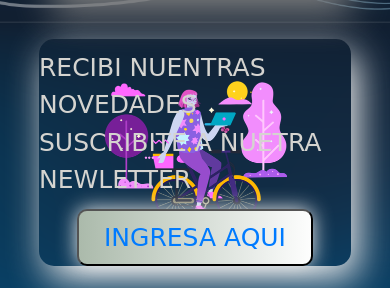
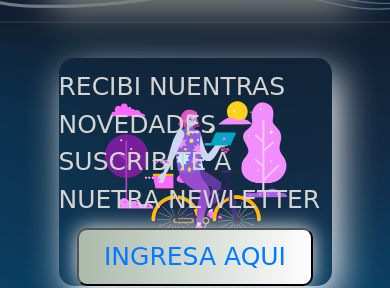
Before and after one commit to admaco87/ProyectoDesarrolloWebCoderHouse, a website: page contacto.html in a window 390 px wide. Shown: the part 822-1110 px from the top of the page. Drawn offline with nearby package versions, Linux system fonts and the light colour scheme; a web font is replaced by a local one.

Commit message:
cambioveinte

```diff
--- a/scss/_main.scss
+++ b/scss/_main.scss
@@ -73,7 +73,7 @@ body{
         .headerPrincipal__site-header.inicio{
             background-image: url(../img/img-principal-t.svg);
             height: 100vh;
-            max-height: 250px;
+            max-height: 480px;
             background-position:left center;
             margin: auto;
         }
--- a/scss/_navSecciones.scss
+++ b/scss/_navSecciones.scss
@@ -542,7 +542,7 @@
    }
 
 }
-
+/*  newletter contacto*/
 .newletter{
         .suscribe__newletter{
             display: flex;
@@ -598,65 +598,10 @@
 
 
 }
-@media(max-width: 696px){
 
-    .newletter{
-        .suscribe__newletter{
-            display: flex;
-            flex-direction:row;
-            box-shadow: 7px 13px 37px #eee;
-            border-radius: 15px 15px 15px 15px;
-            margin: 10%;
-            justify-content: space-evenly;
-            .newletter__txt{
-                p{
-                    font-family: $font-h3;
-                    font-size: 3rem;
-                    color: #d5d4d0;
-                    margin-top: 1rem;
-                    text-transform: uppercase;
-                }
-                .newletter__btn{
-                background-image: linear-gradient(to right, #abbaab 0%, #ffffff  51%, #abbaab  100%);
-                margin: auto;
-                padding: 8px 25px;
-                text-align: center;
-                text-transform: uppercase;
-                transition: 0.5s;
-                background-size: 200% auto;
-                color: white;
-                box-shadow: 0 0 20px #eee;
-                border-radius: 10px;
-                display: block;
-                &:hover {
-                background-position: right center; /* change the direction of the change here */
-                background-image: linear-gradient(to right, #EB3349 0%, #F45C43  51%, #EB3349  100%)
-                }
-                a{
-                   text-decoration: none;
-                   font-size: 2.5rem;
-                   font-family: $font-h3;
-                   text-transform: uppercase;
-                   &:hover{
-                       color: black;
-                   }
-                }
+/* fin de newletter contacto*/
 
-
-                }
-
-            }
-            .newletter__img{
-
-                max-height: 300px;
-                max-width: 300px;
-            }
-        }
-
-
-}
-}
-
+/*media formulario*/
 @media(max-width: 480px){
     .inicioForm{
     background-color: #0093E9;
@@ -712,14 +657,21 @@
    }
   }
 
-}
+}}
+
+/*fin media formulario*/
+
+/*inicio media newletter*/
+
+
+@media(max-width: 696px){
 .newletter{
     .suscribe__newletter{
         display: flex;
         flex-direction:row;
         box-shadow: 7px 13px 37px #eee;
         border-radius: 15px 15px 15px 15px;
-        margin: 10%;
+        margin: 15%;
         background-image: url(../img/Newletter.png);
         background-position: center;
        background-size: 200px;
@@ -776,7 +728,7 @@
 
 }
 
-
+/*fin media newletter*/
 
 
 /*Blog*/
```
Also changed, not shown: css/styles.css, img/bg-blog.jpg (deleted), img/bg-blog1.jpg (deleted), img/bg-blog5.jpg (deleted).
